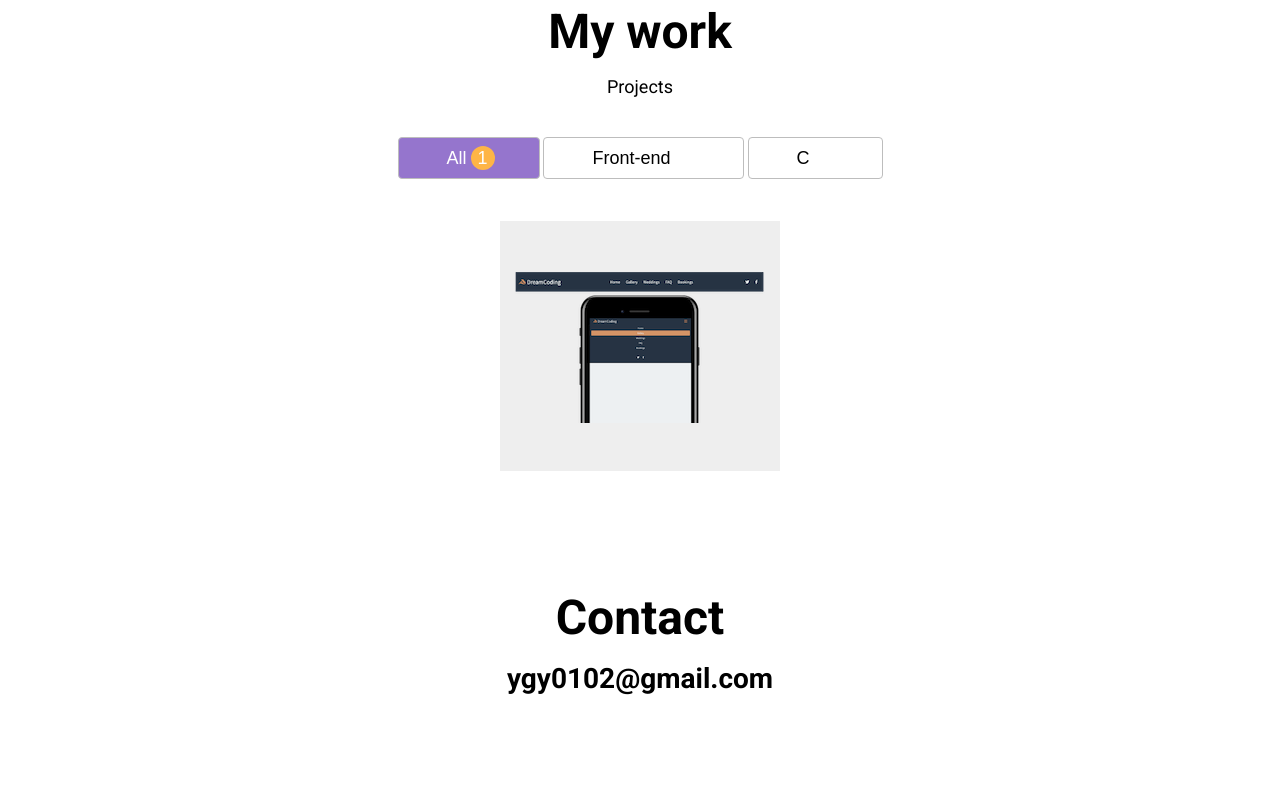
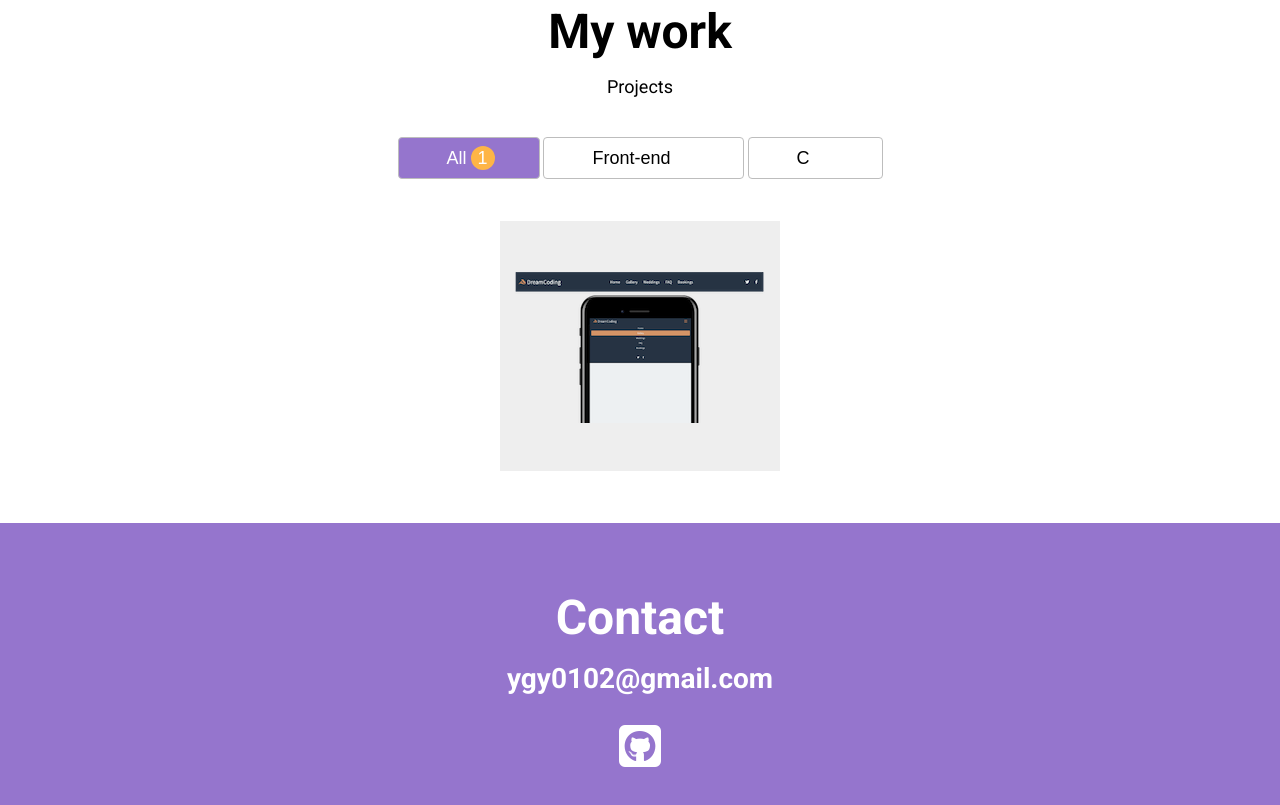
Before and after one commit to Jae-Young98/PortfolioWeb, a plain HTML site: page index.html in a window 1280 px wide. Shown: the part 2130-2935 px from the top of the page. Before the commit the page ends 2902 px from the top, so only its background shows below. Drawn offline with Linux system fonts and the light colour scheme.

Commit message:
CSS : Contact

```diff
--- a/index.html
+++ b/index.html
@@ -191,7 +191,8 @@
 
     <!-- Work -->
     <section id="work" class="section">
-      <h1>My work</h1>
+      <div class="section__container">
+        <h1>My work</h1>
       <h3>Projects</h3>
       <div class="work__categories">
         <button class="category__btn active">
@@ -204,7 +205,6 @@
           C<span class="category__count">0</span>
         </button>
       </div>
-
       <div class="work__projects">
         <a
           href="https://github.com/Jae-Young98/PortfolioWeb"
@@ -222,6 +222,7 @@
           </div>
         </a>
       </div>
+      </div>
     </section>
 
     <!-- Contact -->
--- a/style.css
+++ b/style.css
@@ -383,3 +383,28 @@ p {
   margin-top: 8px;
   background-color: var(--color-dark-white);
 }
+
+/* Contact */
+
+#contact {
+  background-color: var(--color-deep-purple);
+}
+
+.contact__title,
+.contact__email {
+  color: var(--color-white);
+}
+
+.contact__tile {
+  margin: 32px 0;
+}
+
+.contact__links {
+  font-size: var(--font-large);
+  margin: 24px 0;
+}
+
+.contact__links i:hover {
+  transform: scale(1.1);
+  transition: var(--animation-duration) ease-in;
+}
```
